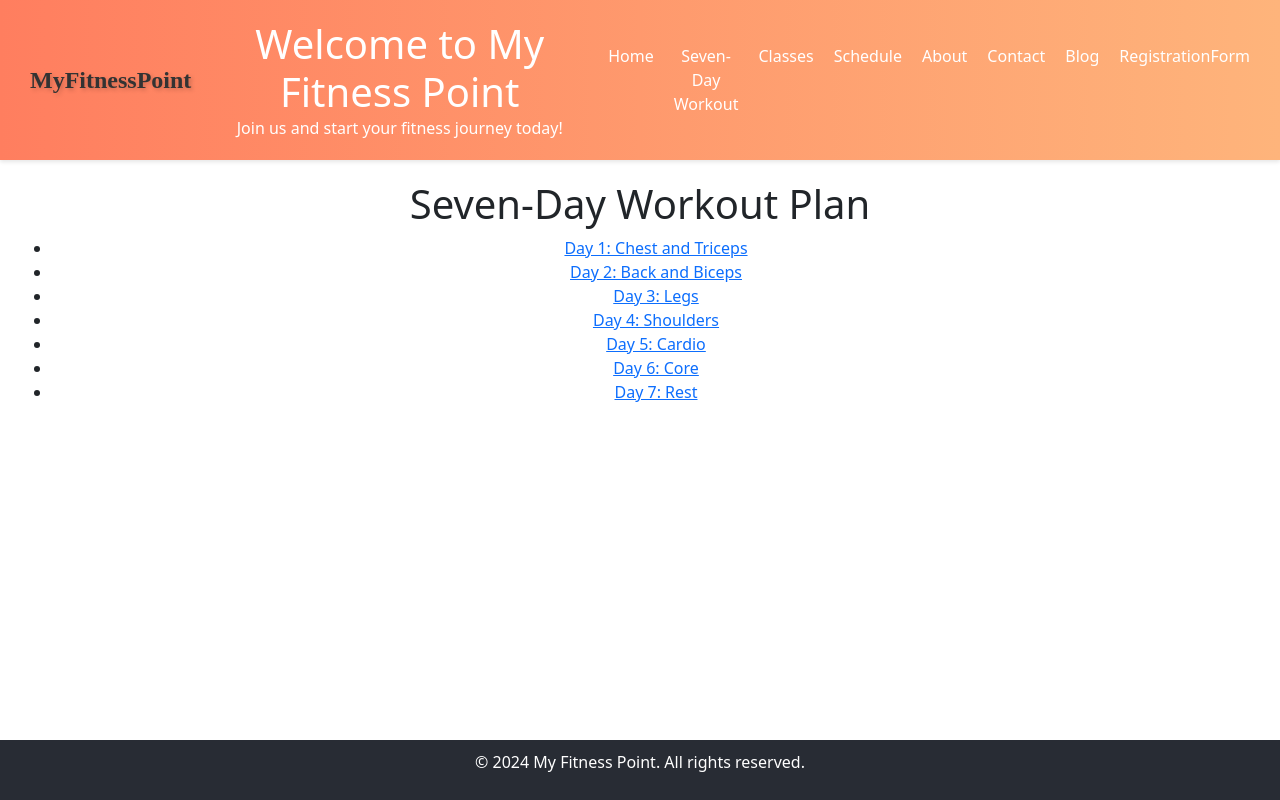
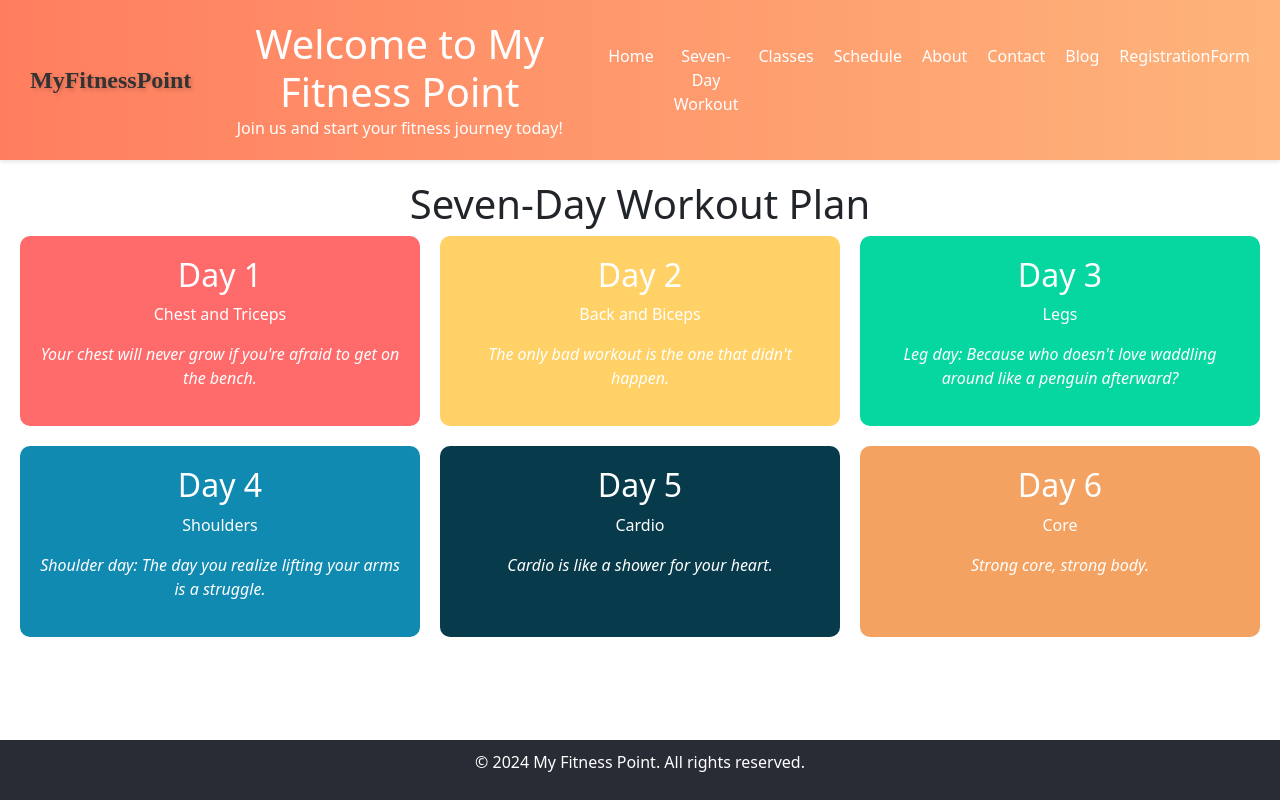
Before and after one commit to Jyoti-rgb/my-fitness-point, a React (Create React App) app in the folder my-fitness-point/: page /seven-day-workout in a window 1280 px wide. Built offline with nearby package versions, Linux system fonts and the light colour scheme.

Commit message:
cards for naming

```diff
--- a/my-fitness-point/src/components/Home.js
+++ b/my-fitness-point/src/components/Home.js
@@ -12,6 +12,16 @@ function Home() {
     100% { color: purple; }
   }`;
 
+  const daysExercises = [
+    "Chest Day",
+    "Leg Day",
+    "Back Day",
+    "Shoulder Day",
+    "Arm Day",
+    "Cardio Day",
+    "Rest Day"
+  ];
+
   return (
     <div className="Home" style={{ textAlign: 'center', fontFamily: '' }}>
       <style>{keyframes}</style>
@@ -22,11 +32,19 @@ function Home() {
       <div className="image-container" style={{ display: 'grid', gridTemplateColumns: 'repeat(4, 1fr)', gap: '20px', justifyContent: 'center' }}>
         {/* Map over imagePaths array to render each image */}
         {imagePaths.map((imagePath, index) => (
-          <div key={index} style={{borderRadius: '10px', overflow: 'hidden', boxShadow: '0 4px 8px rgba(0, 0, 0, 0.1)', animation: 'cardAnimation 2s infinite',}}>
+          <div key={index} style={{ position: 'relative', borderRadius: '10px', overflow: 'hidden', boxShadow: '0 4px 8px rgba(0, 0, 0, 0.1)', animation: 'cardAnimation 2s infinite' }}>
+            {/* Image */}
             <img src={process.env.PUBLIC_URL + imagePath} alt={`Fitness ${index + 1}`} style={{ width: '100%', height: '100%', objectFit: 'cover' }} />
+            {/* Text Overlay */}
+            <div style={{ position: 'absolute', top: 0, left: 0, width: '100%', height: '100%', display: 'flex', flexDirection: 'column', justifyContent: 'center', alignItems: 'center', color: '#fff', textAlign: 'center', backgroundColor: 'rgba(0, 0, 0, 0.5)' }}>
+              <h3 style={{ margin: '0', fontSize: '1.5rem' }}>{daysExercises[index]}</h3>
+              <p style={{ margin: '0', fontSize: '1rem' }}>Short description or info about {daysExercises[index]}</p>
+            </div>
           </div>
         ))}
       </div>
+
+
     </div>
   );
 }
--- a/my-fitness-point/src/components/WorkoutOverview.js
+++ b/my-fitness-point/src/components/WorkoutOverview.js
@@ -2,18 +2,59 @@ import React from 'react';
 import { Link } from 'react-router-dom';
 
 function WorkoutOverview() {
+  const workoutDays = [
+    {
+      day: 1,
+      title: "Chest and Triceps",
+      color: "#FF6B6B",
+      quote: "Your chest will never grow if you're afraid to get on the bench."
+    },
+    {
+      day: 2,
+      title: "Back and Biceps",
+      color: "#FFD166",
+      quote: "The only bad workout is the one that didn't happen."
+    },
+    {
+      day: 3,
+      title: "Legs",
+      color: "#06D6A0",
+      quote: "Leg day: Because who doesn't love waddling around like a penguin afterward?"
+    },
+    {
+      day: 4,
+      title: "Shoulders",
+      color: "#118AB2",
+      quote: "Shoulder day: The day you realize lifting your arms is a struggle."
+    },
+    {
+      day: 5,
+      title: "Cardio",
+      color: "#073B4C",
+      quote: "Cardio is like a shower for your heart."
+    },
+    {
+      day: 6,
+      title: "Core",
+      color: "#F4A261",
+      quote: "Strong core, strong body."
+    }
+  ];
+
   return (
     <div className="WorkoutOverview">
       <h1>Seven-Day Workout Plan</h1>
-      <ul>
-        <li><Link to="/seven-day-workout/day/1">Day 1: Chest and Triceps</Link></li>
-        <li><Link to="/seven-day-workout/day/2">Day 2: Back and Biceps</Link></li>
-        <li><Link to="/seven-day-workout/day/3">Day 3: Legs</Link></li>
-        <li><Link to="/seven-day-workout/day/4">Day 4: Shoulders</Link></li>
-        <li><Link to="/seven-day-workout/day/5">Day 5: Cardio</Link></li>
-        <li><Link to="/seven-day-workout/day/6">Day 6: Core</Link></li>
-        <li><Link to="/seven-day-workout/day/7">Day 7: Rest</Link></li>
-      </ul>
+      <div className="workout-cards" style={{ display: 'grid', gridTemplateColumns: 'repeat(3, 1fr)', gap: '20px', justifyContent: 'center' }}>
+        {workoutDays.map((day, index) => (
+          <div key={index} className="workout-card" style={{ backgroundColor: day.color, padding: '20px', borderRadius: '10px', textAlign: 'center' }}>
+            <Link to={`/seven-day-workout/day/${day.day}`} style={{ textDecoration: 'none', color: '#fff' }}>
+              <h2>Day {day.day}</h2>
+              <p>{day.title}</p>
+              <p style={{ fontStyle: 'italic', marginTop: '10px' }}>{day.quote}</p>
+            </Link>
+          </div>
+        ))}
+      </div>
     </div>
   );
 }
```
